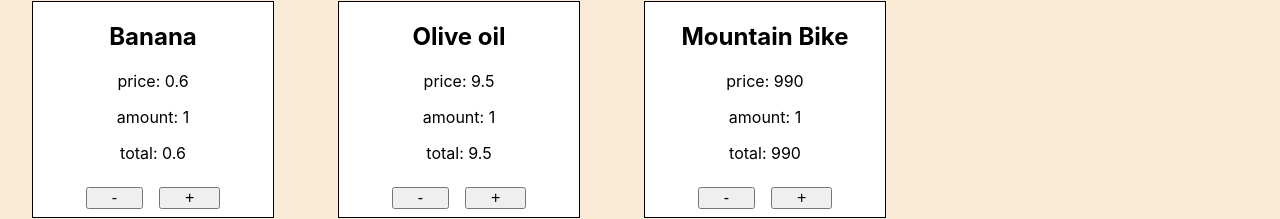
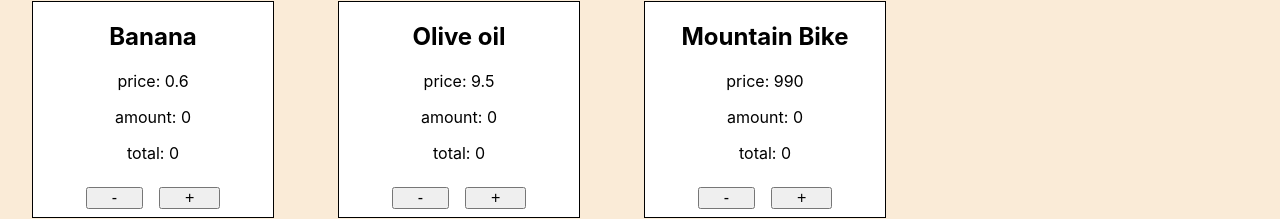
Before and after one commit to ThomasF85/usestate-challenges, a React (Create React App) app: page / in a window 1280 px wide. Shown: the part 168-387 px from the top of the page. Built offline with nearby package versions, Linux system fonts and the light colour scheme.

Commit message:
Step 1: create items state in App component

```diff
--- a/src/components/ShoppingCart/ShoppingCart.js
+++ b/src/components/ShoppingCart/ShoppingCart.js
@@ -2,25 +2,30 @@ import { useState } from "react";
 import ShoppingItem from "../ShoppingItem/ShoppingItem";
 import "./ShoppingCart.css";
 
-const items = [
+const initialItems = [
   {
     id: "87c87fae",
     name: "Banana",
     price: 0.6,
+    amount: 0,
   },
   {
     id: "b7fae3a9",
     name: "Olive oil",
     price: 9.5,
+    amount: 0,
   },
   {
     id: "7fa8dd21",
     name: "Mountain Bike",
     price: 990,
+    amount: 0,
   },
 ];
 
 function ShoppingCart() {
+  const [items, setItems] = useState(initialItems);
+
   function sendForm(event) {
     event.preventDefault();
 
@@ -39,7 +44,12 @@ function ShoppingCart() {
         <p className="cart__sum">SUM: ??</p>
         <section className="cart__items">
           {items.map((item) => (
-            <ShoppingItem key={item.id} name={item.name} price={item.price} />
+            <ShoppingItem
+              key={item.id}
+              name={item.name}
+              price={item.price}
+              amount={item.amount}
+            />
           ))}
         </section>
         <form className="form" onSubmit={sendForm}>
--- a/src/components/ShoppingItem/ShoppingItem.js
+++ b/src/components/ShoppingItem/ShoppingItem.js
@@ -1,31 +1,16 @@
-import { useState } from "react";
 import "./ShoppingItem.css";
 
-function ShoppingItem({ name, price }) {
-  const [amount, setAmount] = useState(1);
-
+function ShoppingItem({ name, price, amount }) {
   return (
     <section className="item">
       <h2>{name}</h2>
       <p>price: {price}</p>
       <p>amount: {amount}</p>
       <p>total: {price * amount}</p>
-      <button
-        onClick={() =>
-          setAmount((previousAmount) =>
-            previousAmount > 0 ? previousAmount - 1 : 0
-          )
-        }
-        className="item__button"
-        type="button"
-      >
+      <button className="item__button" type="button">
         -
       </button>
-      <button
-        onClick={() => setAmount((previousAmount) => previousAmount + 1)}
-        className="item__button"
-        type="button"
-      >
+      <button className="item__button" type="button">
         +
       </button>
     </section>
```
